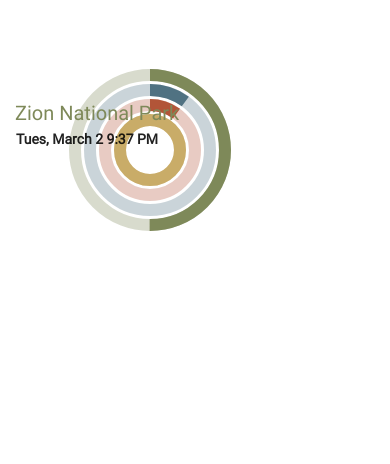
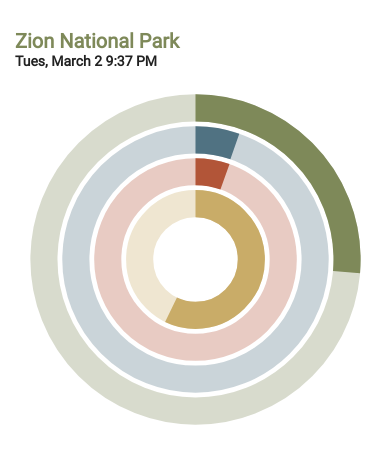
Before and after one commit to Parkspass/TrailWaze, a plain HTML site: page trailWaze.html in a window 390 px wide. Drawn offline with nearby package versions, Linux system fonts and the light colour scheme.

Commit message:
font works, svg is big

```diff
--- a/trailWaze.css
+++ b/trailWaze.css
@@ -3,50 +3,45 @@
       stroke-dashoffset: 0;
     }
 }
-
 .background {
     opacity: 0.3;
-    stroke-width: 8;
+    stroke-width: 17;
     fill: none;
 }
 .overlayLine {
     fill: none;
-    stroke-width: 8;
+    stroke-width: 17;
     animation: dash 2s linear forwards;
 }
 
 @font-face{
-    font-family: 'Roboto';
-    src: url('/fonts/Roboto/Roboto-Regular.ttf');
+    font-family: "myRoboto";
+    src: url("fonts/Roboto-Regular.woff");
 }
 @media screen and (max-width: 599px) {
     body{
-        font-family: 'Roboto';
+        font-family: 'myRoboto';
         font-style: normal;
         font-weight: normal;
     }
     #parkTitle{
         color: #7E8959;
-        position: absolute;
-        width: 165px;
-        height: 23px;
-        left: 15px;
-        top: 102px;
-
-        font-style: normal;
-        font-weight: normal;
+        margin-left: 15px;
+        margin-top: 30px;
         font-size: 20px;
         line-height: 23px;
     }
     #date{
-        position: absolute;
-        width: 151px;
-        height: 16px;
-        left: 16px;
-        top: 131px;
-
+        margin-left: 15px;
         font-size: 14px;
         line-height: 16px;
         color: rgba(0, 0, 0, 0.87);
+        margin-bottom: 15px;
+    }
+    #svg{
+        position: absolute;
+        left: 0;
+        right: 0;
+        margin: auto;
     }
 }
--- a/trailWaze.html
+++ b/trailWaze.html
@@ -19,27 +19,22 @@
       <script>if ('serviceWorker' in navigator) {navigator.serviceWorker.register("service-worker.js");};</script>
       <link href="https://cdn.jsdelivr.net/npm/vuetify@2.x/dist/vuetify.min.css" rel="stylesheet">
   </head>
-
-
-
-
-
 	<body>
 		<div id="app">
       <h1 id="parkTitle">Zion National Park</h1>
       <h2 id="date">{{todaysDate}}</h2>
 			<!-- SVG circle -->
-			<svg id="svg" viewBox="0 0 200 200" width="300" height="300">
-				<circle class="background" cx="100" cy="100" r="20" stroke="#C9AC68" />
-				<circle class="background" cx="100" cy="100" r="30" stroke="#B25538" />
-				<circle class="background" cx="100" cy="100" r="40" stroke="#507282" />
-				<circle class="background" cx="100" cy="100" r="50" stroke="#7E8959" />
+			<svg id="svg" viewBox="-10 -10 220 220" width="90%">
+				<circle class="background" cx="100" cy="100" r="35" stroke="#C9AC68" />
+				<circle class="background" cx="100" cy="100" r="55" stroke="#B25538" />
+				<circle class="background" cx="100" cy="100" r="75" stroke="#507282" />
+				<circle class="background" cx="100" cy="100" r="95" stroke="#7E8959" />
 
 				<!--<path class="overlayLine" d="M 100 80 A 20 20 0 0 1 113 115" stroke="#C9AC68" stroke-dasharray="56.5, 1000" stroke-dashoffset="126" />-->
-				<circle id="line1" class="overlayLine" cx="100" cy="100" r="20" stroke="#C9AC68" stroke-dasharray="0, 3000" stroke-dashoffset="126" transform="rotate(-90,100,100)" />
-				<circle id="line2" class="overlayLine" cx="100" cy="100" r="30" stroke="#B25538" stroke-dasharray="0, 3000" stroke-dashoffset="188" transform="rotate(-90,100,100)" />
-				<circle id="line3" class="overlayLine" cx="100" cy="100" r="40" stroke="#507282" stroke-dasharray="0, 3000" stroke-dashoffset="251" transform="rotate(-90,100,100)" />
-				<circle id="line4" class="overlayLine" cx="100" cy="100" r="50" stroke="#7E8959" stroke-dasharray="0, 3000" stroke-dashoffset="314" transform="rotate(-90,100,100)" />
+				<circle id="line1" class="overlayLine" cx="100" cy="100" r="35" stroke="#C9AC68" stroke-dasharray="0, 3000" stroke-dashoffset="126" transform="rotate(-90,100,100)" />
+				<circle id="line2" class="overlayLine" cx="100" cy="100" r="55" stroke="#B25538" stroke-dasharray="0, 3000" stroke-dashoffset="188" transform="rotate(-90,100,100)" />
+				<circle id="line3" class="overlayLine" cx="100" cy="100" r="75" stroke="#507282" stroke-dasharray="0, 3000" stroke-dashoffset="251" transform="rotate(-90,100,100)" />
+				<circle id="line4" class="overlayLine" cx="100" cy="100" r="95" stroke="#7E8959" stroke-dasharray="0, 3000" stroke-dashoffset="314" transform="rotate(-90,100,100)" />
 			</svg>
 		</div>
 		<script src="https://cdn.jsdelivr.net/npm/vue"></script>
```
Also changed, not shown: fonts/Roboto-Regular.woff (added). Lines whose indentation alone changed are shown as unchanged.
